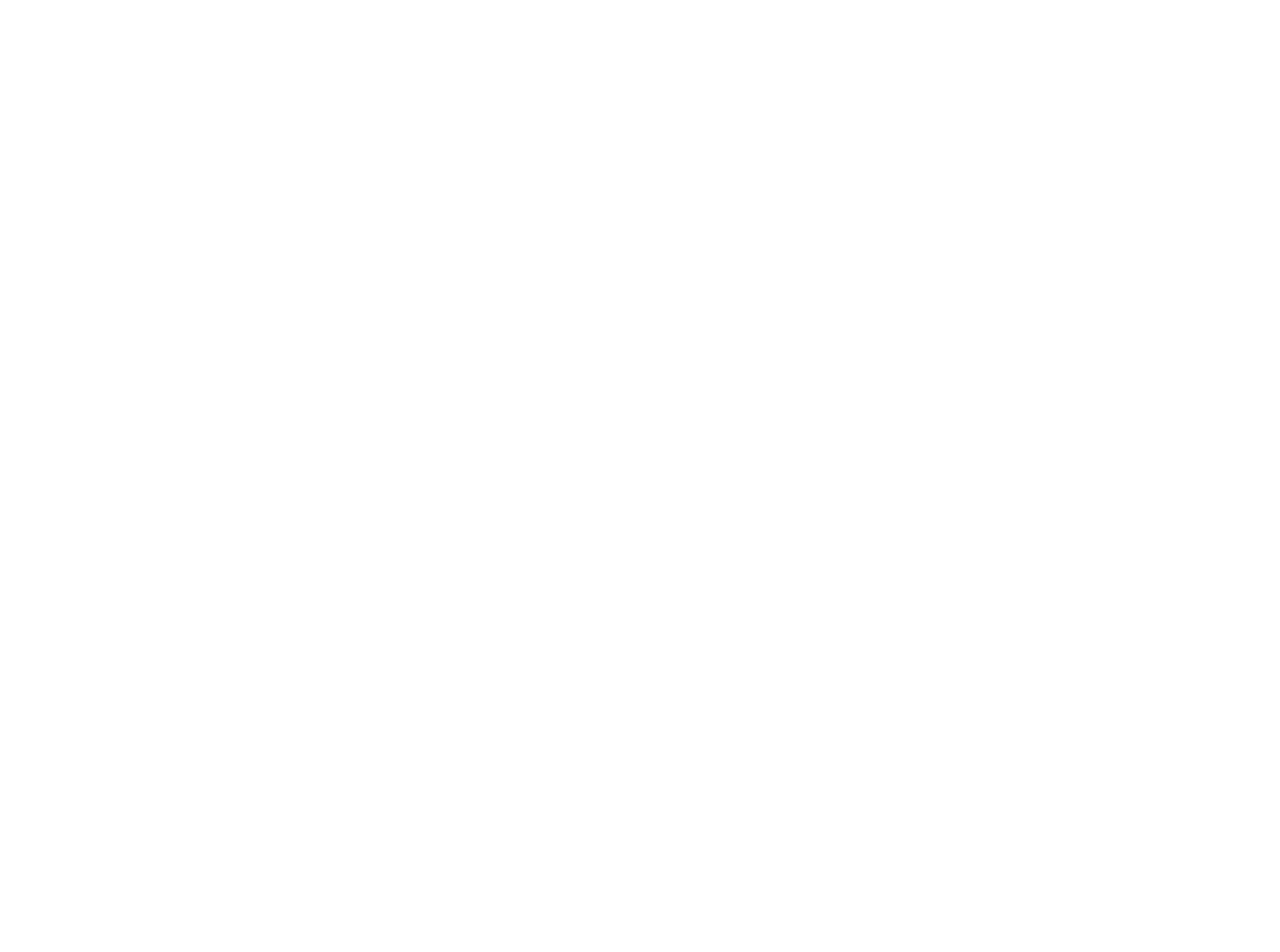
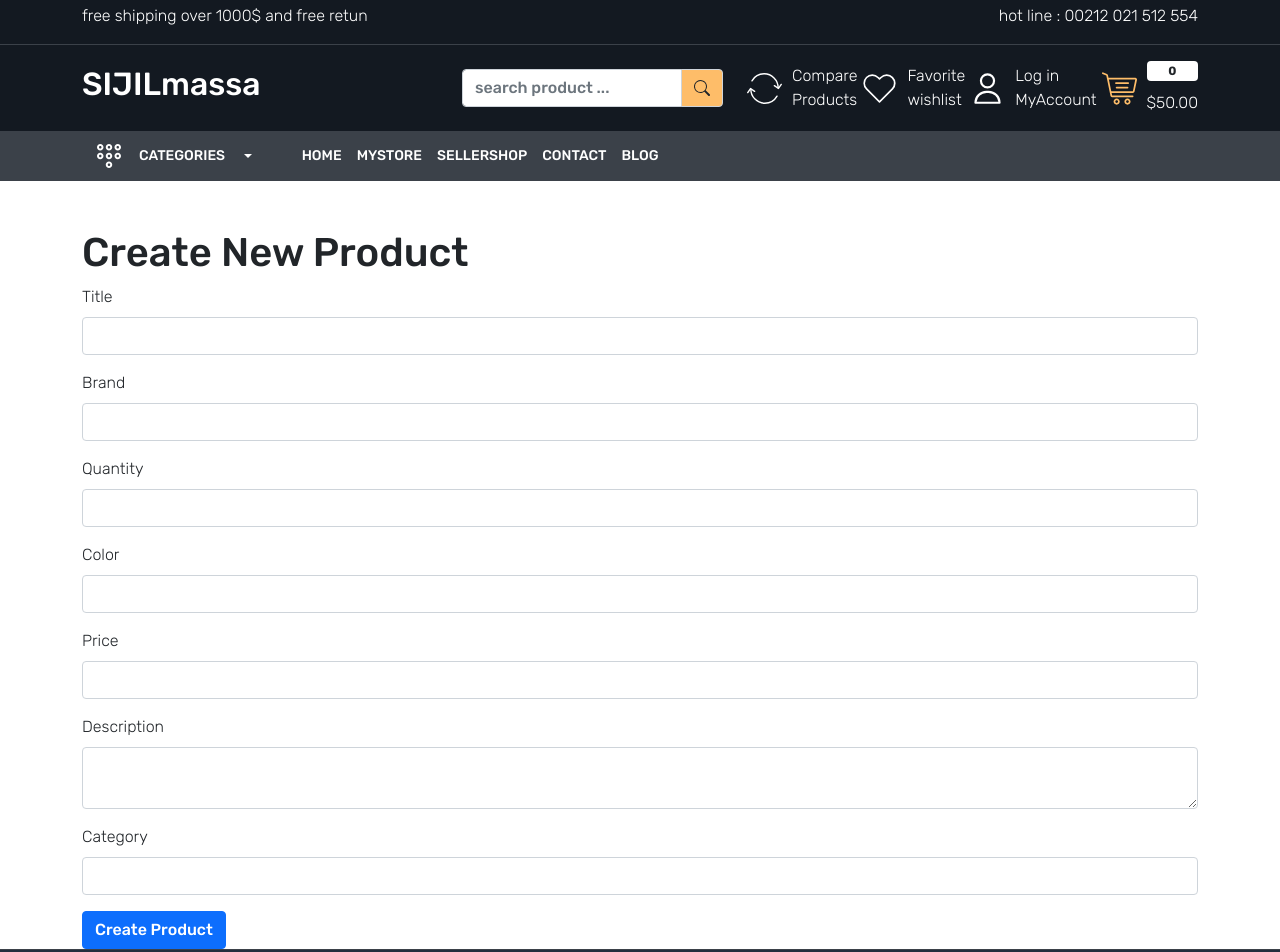
Before and after one commit to lnabmi10/ecommerce-fe, a React (Create React App) app: page /create-product in a window 1280 px wide. Before the commit this address had no page. Shown: the top 952 px of the page. Before the commit the page ends 800 px from the top, so only its background shows below. Built offline with nearby package versions, Linux system fonts and the light colour scheme.

Commit message:
create product react

```diff
--- a/src/App.js
+++ b/src/App.js
@@ -10,6 +10,8 @@
 import Login from './components/Login/Login';
 import Register from './components/Register/Register';
 import AllShopProduct from './components/AllShopProduct/AllShopProduct';
+import ProductPage from './pages/ProductPage/ProductPage'
+import CreateProduct from './components/CreateProducte/CreateProduct';
 
 
 function App() {
@@ -26,6 +28,10 @@
       <Route path='login' element={<Login/>} />
       <Route path='register' element={<Register/>} />
       <Route path='allshopproduct' element={ <AllShopProduct/> } />
+      <Route path="product/:id" element={<ProductPage/>} />
+      <Route path='create-product' element={ <CreateProduct/> } />
+
+
 
       </Route>
     </Routes>
--- a/src/components/AllShopProduct/AllShopProduct.js
+++ b/src/components/AllShopProduct/AllShopProduct.js
@@ -1,4 +1,3 @@
-
 import { Link } from 'react-router-dom';
 import getAuthHeaders from '../../auth';
 import React, { useEffect, useState } from 'react';
@@ -12,9 +11,8 @@
             headers: getAuthHeaders(),
         });
         const data = await response.json();
-
-        return data
-        }
+        return data;
+    };
 
     useEffect(() => {
         const getProducts = async () => {
@@ -27,39 +25,43 @@
         };
 
         getProducts();
-
-
     }, []);
 
-
-console.log(allproducts)
+    const handleDelete = async (id) => {
+        try {
+            await fetch(`http://localhost:3001/api/product/delete/${id}`, {
+                method: 'DELETE',
+                headers: getAuthHeaders(),
+            });
+            setAllproducts(allproducts.filter(product => product._id !== id));
+        } catch (error) {
+            console.error('Error deleting product:', error);
+        }
+    };
 
     return (
-    <>
-     <div>
-      <h1>Product List</h1>
-      <ul>
-      {allproducts.map((product) => ( <li key={product._id}>
-        <hr/>
-            title: {product.title  + "  ---- " },
-             slug: {product.slug + "  ---- " },
-             price: {product.price + "  ---- " },
-             description: {product.description + "  ---- " },
-             sold: {product.sold + "  ---- " },
-             category: {product.category + "  ---- " }
-             price: {product.price + "  ---- " }
-             category: {product.category + "  ---- " }
-             <Link to='/'> view the product  </Link>
-
-             </li>))}
-
-      </ul>
+        <div className="container mt-5">
+            <h1 className="mb-4">Product List</h1>
+            <Link to="/create-product" className="btn btn-primary mb-4">Create New Product</Link>
+            <div className="list-group">
+                {allproducts.map((product) => (
+                    <div key={product._id} className="list-group-item list-group-item-action">
+                        <h5 className="mb-1">{product.title}</h5>
+                        <p className="mb-1">Slug: {product.slug}</p>
+                        <p className="mb-1">Price: {product.price}</p>
+                        <p className="mb-1">Description: {product.description}</p>
+                        <p className="mb-1">Sold: {product.sold}</p>
+                        <p className="mb-1">Category: {product.category}</p>
+                        <div className="d-flex justify-content-between">
+                            <Link to={`/product/${product._id}`} className="btn btn-info btn-sm">View</Link>
+                            <Link to={`/edit-product/${product._id}`} className="btn btn-warning btn-sm">Edit</Link>
+                            <button onClick={() => handleDelete(product._id)} className="btn btn-danger btn-sm">Delete</button>
                         </div>
-
-
-
-    </>
-  )
+                    </div>
+                ))}
+            </div>
+        </div>
+    );
 }
 
-export default AllShopProduct
+export default AllShopProduct;
--- /dev/null
+++ b/src/components/CreateProducte/CreateProduct.js
@@ -0,0 +1,137 @@
+import React, { useState } from 'react';
+import { useNavigate } from 'react-router-dom';
+import getAuthHeaders from '../../auth';
+
+function CreateProduct({ shopId }) {
+    const [title, setTitle] = useState('');
+    const [brand, setBrand] = useState('');
+    const [quantity, setQuantity] = useState('');
+    const [color, setColor] = useState('');
+    const [price, setPrice] = useState('');
+    const [description, setDescription] = useState('');
+    const [category, setCategory] = useState('');
+    const [error, setError] = useState('');
+    const navigate = useNavigate();
+
+    const handleSubmit = async (e) => {
+        e.preventDefault();
+
+        const newProduct = {
+            title,
+            brand,
+            quantity,
+            color,
+            price,
+            description,
+            category,
+        };
+
+        try {
+            const response = await fetch(`http://localhost:3001/api/product/createproduct/${shopId}`, {
+                method: 'POST',
+                headers: {
+                    'Content-Type': 'application/json',
+                    ...getAuthHeaders(),
+                },
+                body: JSON.stringify(newProduct),
+            });
+
+            if (response.ok) {
+                navigate('/');
+            } else {
+                const data = await response.json();
+                setError(data.message || 'Failed to create product');
+            }
+        } catch (error) {
+            setError('Failed to create product');
+        }
+    };
+
+    return (
+        <div className="container mt-5">
+            <h1>Create New Product</h1>
+            {error && <div className="alert alert-danger">{error}</div>}
+            <form onSubmit={handleSubmit}>
+                <div className="mb-3">
+                    <label htmlFor="title" className="form-label">Title</label>
+                    <input
+                        type="text"
+                        className="form-control"
+                        id="title"
+                        value={title}
+                        onChange={(e) => setTitle(e.target.value)}
+                        required
+                    />
+                </div>
+                <div className="mb-3">
+                    <label htmlFor="brand" className="form-label">Brand</label>
+                    <input
+                        type="text"
+                        className="form-control"
+                        id="brand"
+                        value={brand}
+                        onChange={(e) => setBrand(e.target.value)}
+                        required
+                    />
+                </div>
+                <div className="mb-3">
+                    <label htmlFor="quantity" className="form-label">Quantity</label>
+                    <input
+                        type="number"
+                        className="form-control"
+                        id="quantity"
+                        value={quantity}
+                        onChange={(e) => setQuantity(e.target.value)}
+                        required
+                    />
+                </div>
+                <div className="mb-3">
+                    <label htmlFor="color" className="form-label">Color</label>
+                    <input
+                        type="text"
+                        className="form-control"
+                        id="color"
+                        value={color}
+                        onChange={(e) => setColor(e.target.value)}
+                        required
+                    />
+                </div>
+                <div className="mb-3">
+                    <label htmlFor="price" className="form-label">Price</label>
+                    <input
+                        type="number"
+                        className="form-control"
+                        id="price"
+                        value={price}
+                        onChange={(e) => setPrice(e.target.value)}
+                        required
+                    />
+                </div>
+                <div className="mb-3">
+                    <label htmlFor="description" className="form-label">Description</label>
+                    <textarea
+                        className="form-control"
+                        id="description"
+                        value={description}
+                        onChange={(e) => setDescription(e.target.value)}
+                        required
+                    ></textarea>
+                </div>
+                <div className="mb-3">
+                    <label htmlFor="category" className="form-label">Category</label>
+                    <input
+                        type="text"
+                        className="form-control"
+                        id="category"
+                        value={category}
+                        onChange={(e) => setCategory(e.target.value)}
+                        required
+                    />
+                </div>
+                <button type="submit" className="btn btn-primary">Create Product</button>
+            </form>
+        </div>
+    );
+}
+
+export default CreateProduct;
--- /dev/null
+++ b/src/components/Product/Product.js
@@ -0,0 +1,26 @@
+import React from 'react';
+
+
+const Product = ({ productData }) => {
+  return (
+    <div className="container mt-5">
+      {productData ? (
+        <div className="card">
+          <div className="card-header">
+            <h1 className="card-title">{productData.title}</h1>
+          </div>
+          <div className="card-body">
+            <p className="card-text">{productData.description}</p>
+            <p className="card-text"><strong>Price: ${productData.price}</strong></p>
+          </div>
+        </div>
+      ) : (
+        <div className="alert alert-warning" role="alert">
+          Product not found
+        </div>
+      )}
+    </div>
+  );
+};
+
+export default Product;
--- a/src/pages/ProductPage/ProductPage.js
+++ b/src/pages/ProductPage/ProductPage.js
@@ -1,9 +1,56 @@
-import React from 'react'
+import React, { useEffect, useState } from 'react';
+import { useParams } from 'react-router-dom';
+import Product from '../../components/Product/Product';
+const ProductPage = () => {
+  const { id } = useParams();
+  const [product, setProduct] = useState(null);
+  const [loading, setLoading] = useState(true);
+  const [error, setError] = useState(null);
 
-function ProductPage() {
+  useEffect(() => {
+    const fetchProduct = async () => {
+      try {
+        const response = await fetch(`http://localhost:3001/api/product/getoneproduct/${id}`);
+        if (!response.ok) {
+          throw new Error(`Error: ${response.statusText}`);
+        }
+        const data = await response.json();
+        setProduct(data);
+      } catch (err) {
+        setError(err.message);
+      } finally {
+        setLoading(false);
+      }
+    };
+
+    fetchProduct();
+  }, [id]);
+
+  if (loading) return <p>Loading...</p>;
+  if (error) return <p>Error: {error}</p>;
+
+ if (product){
+  const productData = {
+    title : product.title,
+    price : product.price,
+    description : product.description,
+  }
+  return (<div className="App">
+        <Product productData={productData} />
+        </div>)
+
+ }else{
   return (
-    <div>ProductPage</div>
-  )
-}
+    <div>
 
-export default ProductPage
+        <p>Product not found</p>
+
+    </div>
+  );
+
+ }
+
+
+};
+
+export default ProductPage;
```
Lines whose indentation alone changed are shown as unchanged.
